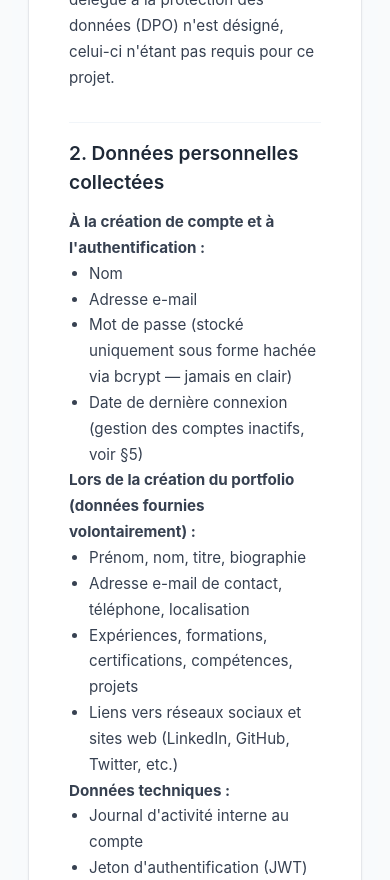
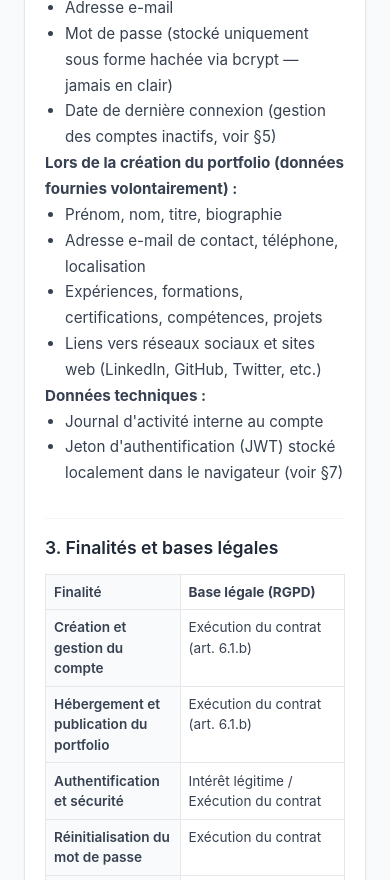
Before and after one commit to Mal3ul/PortfolioBuilder, a React (Vite) app: page /confidentialite in a window 390 px wide. Shown: the part 1120-2000 px from the top of the page. Built offline with nearby package versions, Linux system fonts and the light colour scheme.

Commit message:
fix: responsive des pages légales

```diff
--- a/src/styles/LegalPage.css
+++ b/src/styles/LegalPage.css
@@ -126,3 +126,37 @@
   color: #6366f1;
   font-weight: 500;
 }
+
+/* ---- Responsive : adaptation aux petits écrans (mobile) ---- */
+@media (max-width: 480px) {
+  .legal-page {
+    padding: 1.5rem 0.75rem 3rem;
+  }
+
+  .legal-container {
+    padding: 1.5rem 1.25rem;
+    border-radius: 12px;
+  }
+
+  .legal-title {
+    font-size: 1.45rem;
+  }
+
+  .legal-container h2 {
+    font-size: 1.1rem;
+  }
+
+  /* Tableau de conservation des données : plus compact pour rester lisible */
+  .legal-table {
+    font-size: 0.85rem;
+  }
+
+  .legal-table th,
+  .legal-table td {
+    padding: 0.45rem 0.5rem;
+  }
+
+  .legal-table th {
+    width: 45%;
+  }
+}
```
